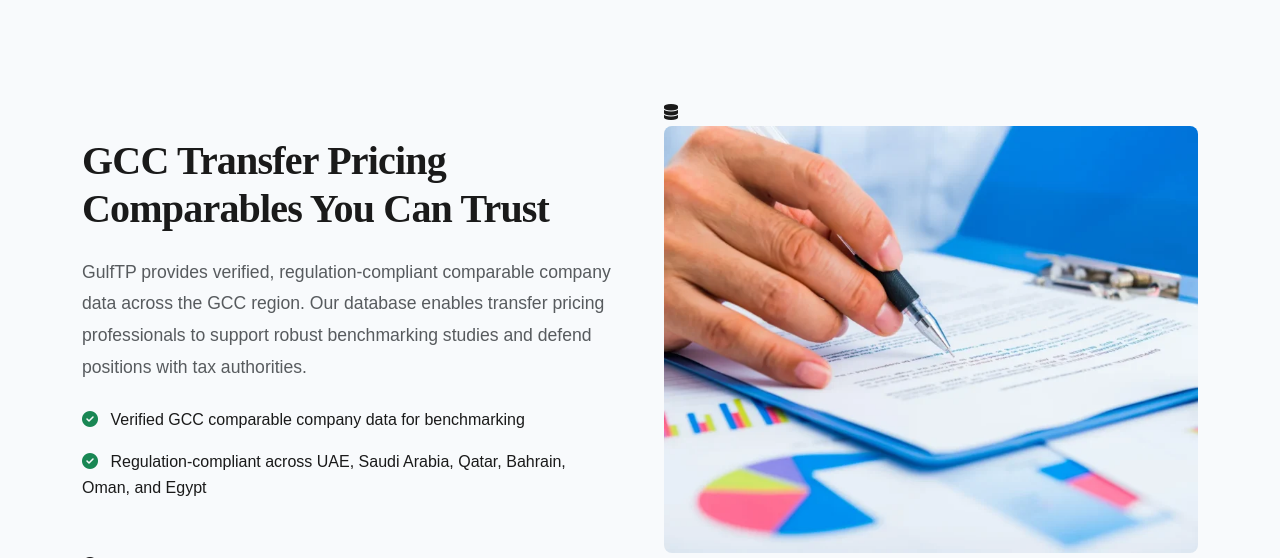
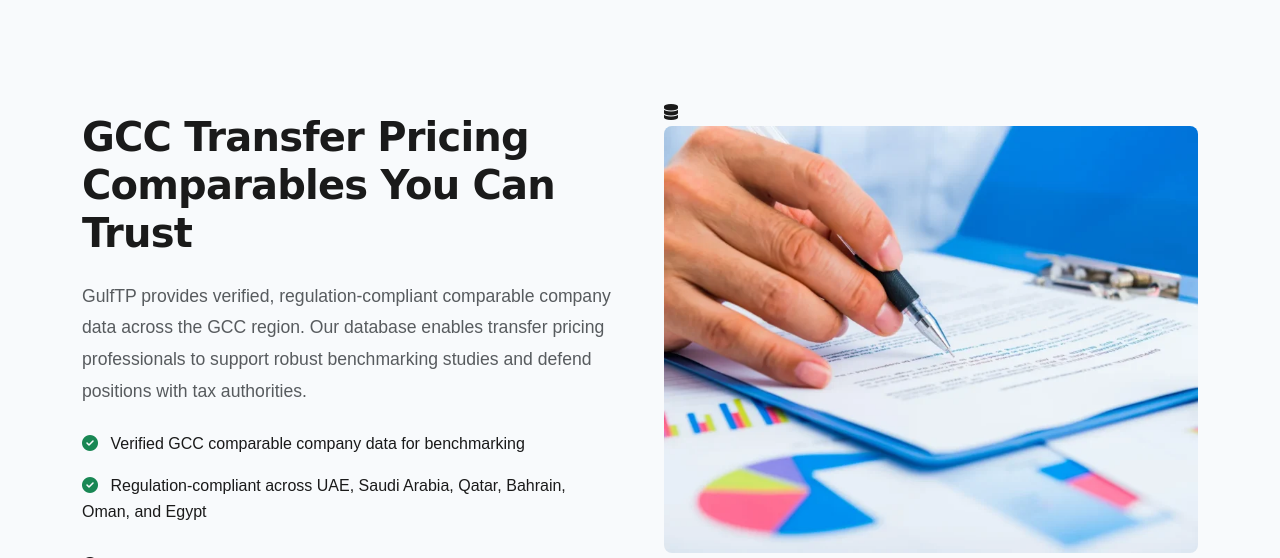
Before and after one commit to sakshidhawale5004/gulf-updated, a PHP site: page /about.html in a window 1280 px wide. Shown: the part 624-1182 px from the top of the page. Run offline with PHP 8.4, Linux system fonts and the light colour scheme.

Commit message:
Update heading font to Brush Script MT

```diff
--- a/style.css
+++ b/style.css
@@ -18,7 +18,7 @@
     --shadow-glow-orange: 0 10px 25px -5px rgba(245, 145, 32, 0.4);
 }
 
-@import url('https://fonts.googleapis.com/css2?family=Marcellus&family=Sora:wght@300;400;500;600;700;800&display=swap');
+@import url('https://fonts.googleapis.com/css2?family=Sora:wght@300;400;500;600;700;800&display=swap');
 
 body {
     font-family: 'Sora', sans-serif;
@@ -29,7 +29,7 @@ body {
 }
 
 h1, h2, h3, h4, h5, h6 {
-    font-family: 'Marcellus', serif;
+    font-family: 'Brush Script MT', cursive;
     font-weight: 700;
     letter-spacing: -0.02em;
 }
```
Also changed, not shown: index.html (+5 -5 lines).
